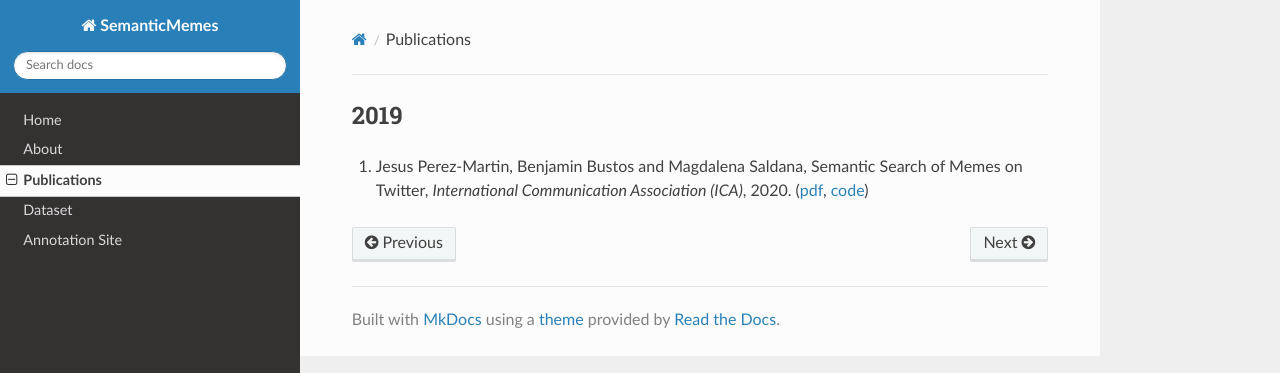
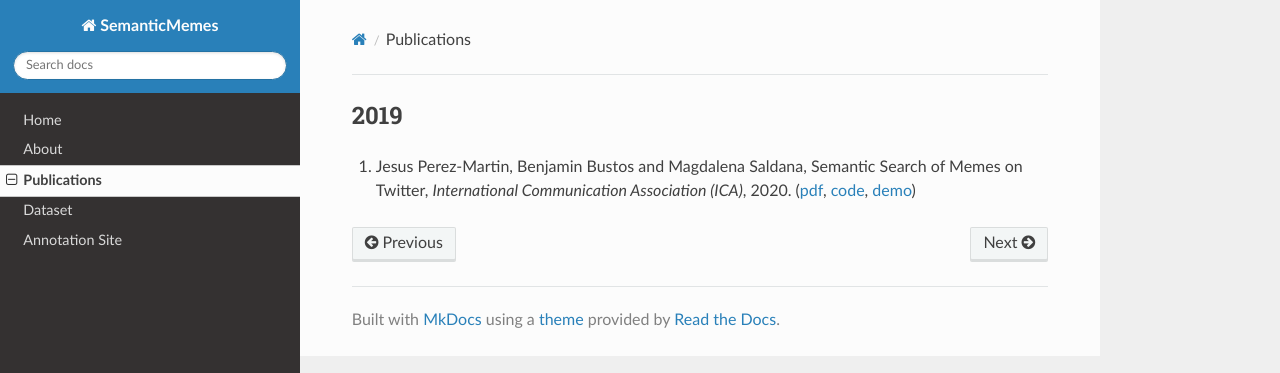
Before and after one commit to jssprz/SemanticMemes, an MkDocs documentation site: the page built from docs/publications.md, in a window 1280 px wide. Shown: the top 373 px of the page. Built offline with MkDocs 1.6.1, drawn with Linux system fonts in a browser that asks for light colours; nearby versions of some CDN libraries.

Commit message:
updates mkdocs documentation

```diff
--- a/docs/publications.md
+++ b/docs/publications.md
@@ -1,3 +1,3 @@
 ## 2019
 
-1. Jesus Perez-Martin, Benjamin Bustos and Magdalena Saldana, Semantic Search of Memes on Twitter, *International Communication Association (ICA)*, 2020. ([pdf](https://arxiv.org/pdf/2002.01462.pdf), [code](https://github.com/jssprz/SemanticMemes.git))
+1. Jesus Perez-Martin, Benjamin Bustos and Magdalena Saldana, Semantic Search of Memes on Twitter, *International Communication Association (ICA)*, 2020. ([pdf](https://arxiv.org/pdf/2002.01462.pdf), [code](https://github.com/jssprz/SemanticMemes.git), [demo](https://s06.imfd.cl/04/twitter/demo/))
```
